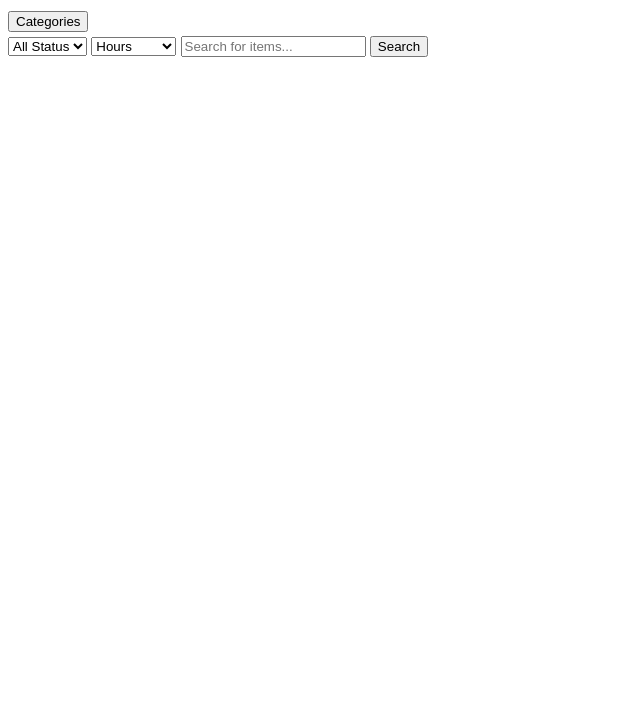
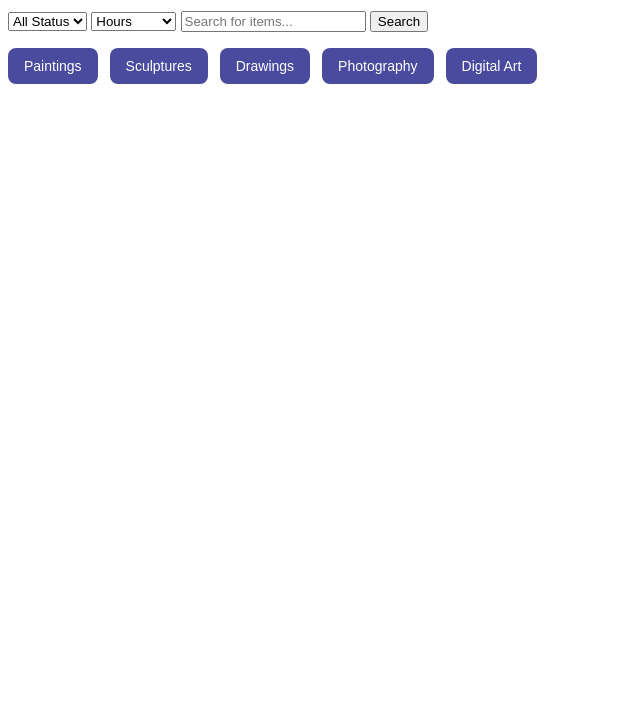
Before and after one commit to tsukki8/GHH25, a website built with Vite: page uva-swap-project/searchPage.html in a window 1280 px wide. Shown: the part 83-800 px from the top of the page, without its empty margins (0-640 px from the left). Built offline with nearby package versions, Linux system fonts and the light colour scheme.

Commit message:
category buttons in search html and css styling

```diff
--- a/uva-swap-project/searchPage.html
+++ b/uva-swap-project/searchPage.html
@@ -18,12 +18,6 @@
 
     <!-- Filters -->
     <div class="filter-container">
-      <div class="dropdown">
-        <button class="dropbtn">Categories</button>
-        <div class="dropdown-content" id="categoryDropdown">
-          <!-- JS will populate checkboxes here -->
-        </div>
-      </div>
 
       <select id="statusFilter">
         <option value="">All Status</option>
@@ -32,16 +26,24 @@
       </select>
 
       <select id="creationTimeFilter">
-        <option value="1">Hours</option>
-        <option value="7">Days</option>
-        <option value="30">Weeks</option>
-        <option value="90">Month</option>
-        <option value="365">3+ Months</option>
+        <option value="24">Hours</option>
+        <option value="1">Days</option>
+        <option value="7">Weeks</option>
+        <option value="30">Month</option>
+        <option value="90">3+ Months</option>
         <option value="365">Year+</option>
       </select>
 
       <input type="text" id="searchInput" placeholder="Search for items..." />
       <button id="searchButton">Search</button>
+
+      <div class="category-bar">
+        <button class="category-btn" data-category="Paintings">Paintings</button>
+        <button class="category-btn" data-category="Sculptures">Sculptures</button>
+        <button class="category-btn" data-category="Drawings">Drawings</button>
+        <button class="category-btn" data-category="Photography">Photography</button>
+        <button class="category-btn" data-category="Digital Art">Digital Art</button>
+      </div>
     </div>
 
     <!-- Results -->
--- a/uva-swap-project/src/CategoryTree.js
+++ b/uva-swap-project/src/CategoryTree.js
@@ -9,7 +9,7 @@ function register(category) {
 // roots - larger category
 const paintings = register(new Category(1, "Paintings"));
 const sculptures = register(new Category(2, "Sculptures"));
-const drawings = register(new Category(3, "Sculptures"));
+const drawings = register(new Category(3, "Drawings"));
 const digitalArt = register(new Category(4, "Digital Art"));
 const prints = register(new Category(5, "Prints"));
 
--- a/uva-swap-project/src/searchStyle.css
+++ b/uva-swap-project/src/searchStyle.css
@@ -1,3 +1,24 @@
 html, body {
   font-family: 'Poppins', sans-serif;
+
+  .category-bar {
+    display: flex;
+    gap: 12px;
+    margin: 15px 0;
+  }
+
+  .category-btn {
+    padding: 10px 16px;
+    border-radius: 8px;
+    border: none;
+    background-color: #4A4A9E;
+    color: white;
+    cursor: pointer;
+    font-size: 14px;
+    transition: 0.25s;
+  }
+
+  .category-btn:hover {
+    background-color: #6A6AD0;
+  }
 }
```
